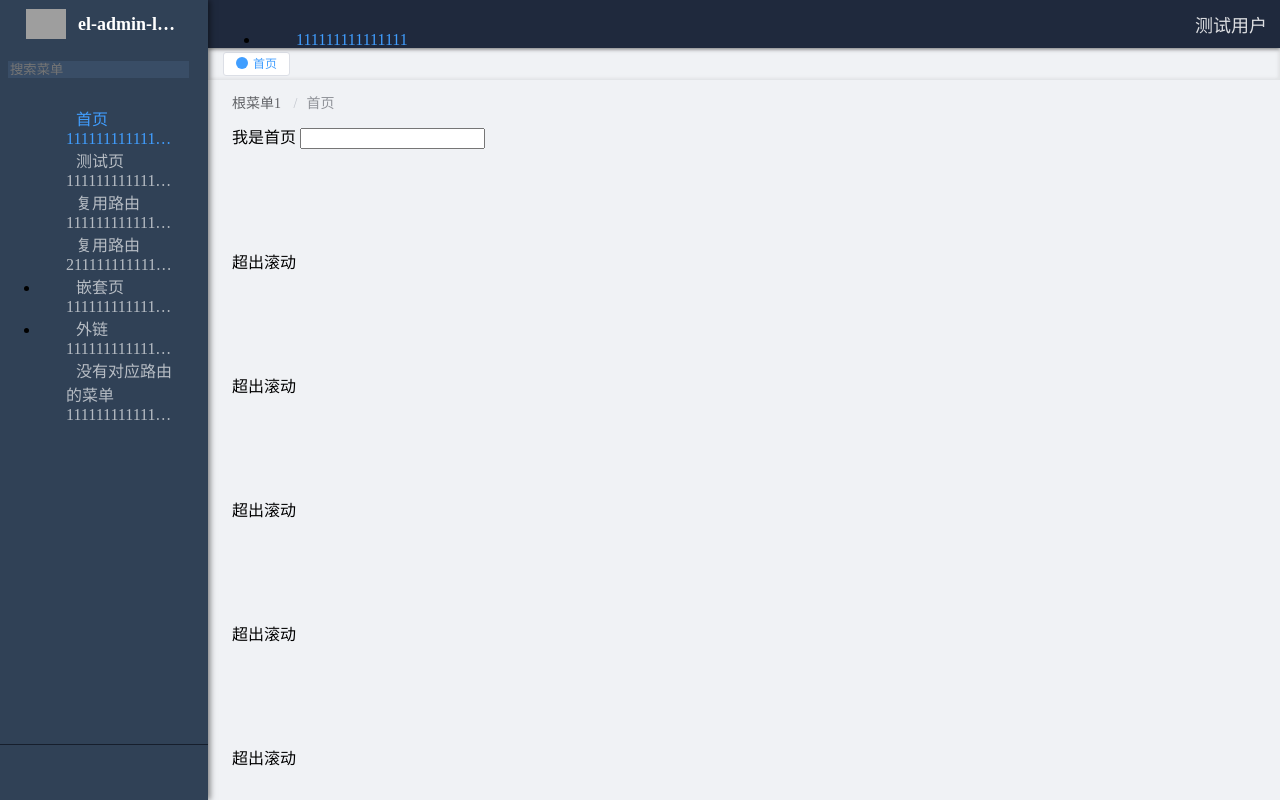
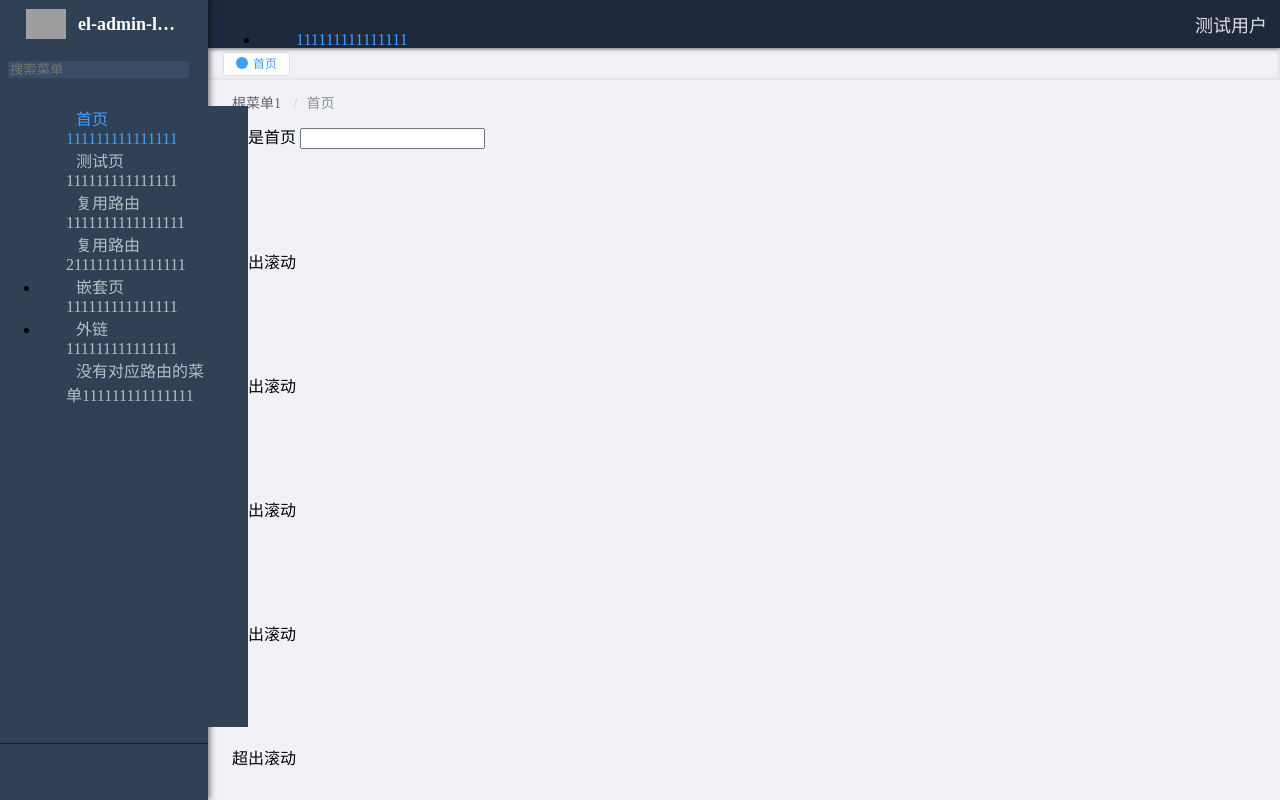
Before and after one commit to toesbieya/el-admin-layout, a Vue app: page /#/index in a window 1280 px wide. Built offline with nearby package versions, Linux system fonts and the light colour scheme; grey boxes are pictures that could not be loaded.

Commit message:
样式修改

```diff
--- a/src/component/Logo/style.scss
+++ b/src/component/Logo/style.scss
@@ -2,6 +2,7 @@
     width: 100%;
     height: $nav-height;
     padding: 0 $menu-padding;
+    box-sizing: border-box;
 
     .logo-link {
         display: flex;
--- a/src/component/Page/component/Footer/style.scss
+++ b/src/component/Page/component/Footer/style.scss
@@ -2,4 +2,5 @@
     height: $page-footer-height;
     padding: $page-view-margin;
     text-align: center;
+    box-sizing: border-box;
 }
--- /dev/null
+++ b/src/component/Page/component/View/style.scss
@@ -0,0 +1,4 @@
+.page-view {
+    margin: $page-view-margin;
+    flex: 1;
+}
--- a/src/component/Page/style.scss
+++ b/src/component/Page/style.scss
@@ -1,5 +1,6 @@
 @import "./component/Header/style";
 @import "./component/Footer/style";
+@import "./component/View/style";
 
 .page-main {
     display: flex;
@@ -13,13 +14,7 @@
         display: flex;
         flex: 1;
         flex-direction: column;
-        overflow-y: overlay;
-        overflow-x: inherit;
-
-        > .page-view {
-            margin: $page-view-margin;
-            flex: 1;
-        }
+        overflow: auto;
     }
 }
 
--- a/src/component/TagsView/ScrollPanel.vue
+++ b/src/component/TagsView/ScrollPanel.vue
@@ -1,5 +1,5 @@
 <template>
-    <div class="tags-view-wrapper" @wheel="handleScroll">
+    <div @wheel="handleScroll">
         <slot/>
     </div>
 </template>
--- a/src/component/TagsView/index.vue
+++ b/src/component/TagsView/index.vue
@@ -222,8 +222,8 @@ export default {
 
     render() {
         return (
-            <div class="tags-view-container">
-                <scroll-panel ref="scrollPanel" class="tags-view-wrapper">
+            <div class="tags-view">
+                <scroll-panel ref="scrollPanel" class="tags-view-scroller">
                     {this.renderTags()}
                 </scroll-panel>
 
--- a/src/component/TagsView/style.scss
+++ b/src/component/TagsView/style.scss
@@ -1,8 +1,8 @@
-.tags-view-container {
+.tags-view {
     height: $tags-view-height;
     box-shadow: inset 0 0 3px 2px hsla(0, 0%, 39.2%, .1);
 
-    .tags-view-wrapper {
+    &-scroller {
         height: 100%;
         white-space: nowrap;
         overflow-x: auto;
@@ -10,13 +10,15 @@
         &::-webkit-scrollbar {
             display: none;
         }
+    }
 
-        .tags-view-item {
+    &-item {
         $margin: 4px;
         $border-width: 1px;
 
         display: inline-block;
         cursor: pointer;
+        box-sizing: border-box;
         height: #{$tags-view-height - $margin * 2};
         line-height: #{$tags-view-height - $margin * 2 - $border-width * 2};
         color: $--color-text-secondary;
@@ -63,7 +65,6 @@
         }
     }
 }
-}
 
 .context-menu {
     margin: 0;
--- a/src/style/index.scss
+++ b/src/style/index.scss
@@ -19,11 +19,6 @@
     display: flex;
     height: 100%;
     width: 100%;
-    box-sizing: border-box;
-
-    * {
-        box-sizing: inherit;
-    }
 
     > .main-container {
         display: flex;
```
Lines whose indentation alone changed are shown as unchanged.
